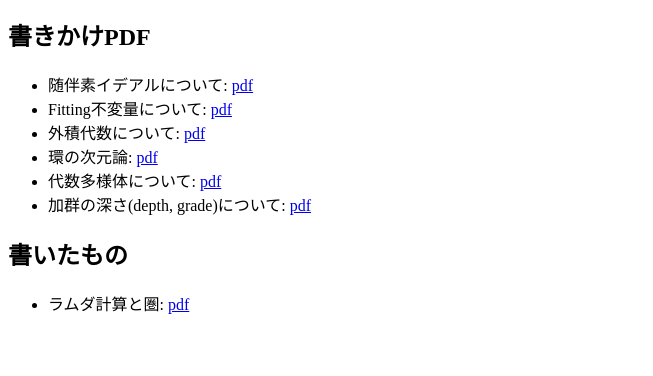
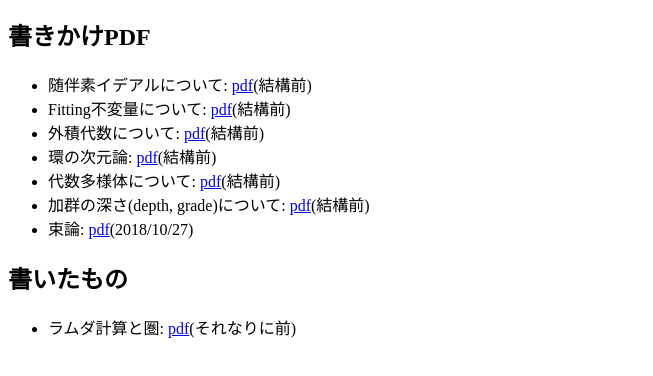
Before and after one commit to mskm9926/mskm9926.github.io, a plain HTML site: page index.html in a window 1280 px wide. Shown: the part 116-492 px from the top of the page, without its empty margins (0-653 px from the left). Drawn offline with Linux system fonts and the light colour scheme.

Commit message:
束論の話追加

```diff
--- a/index.html
+++ b/index.html
@@ -15,17 +15,18 @@
 
    <h2>書きかけPDF</h2>
    <ul>
-     <li>随伴素イデアルについて: <a href="contents/associatedPrimeIdeal.pdf">pdf</a></li>
-     <li>Fitting不変量について: <a href="contents/fittingInvariant.pdf">pdf</a></li>
-     <li>外積代数について: <a href="contents/exteriorAlgebra.pdf">pdf</a></li>
-     <li>環の次元論: <a href="contents/dimensionTheory.pdf">pdf</a></li>
-     <li>代数多様体について: <a href="contents/algebraicVariety.pdf">pdf</a></li>
-     <li>加群の深さ(depth, grade)について: <a href="contents/depthOfModules.pdf">pdf</a></li>
+     <li>随伴素イデアルについて: <a href="contents/associatedPrimeIdeal.pdf">pdf</a>(結構前)</li>
+     <li>Fitting不変量について: <a href="contents/fittingInvariant.pdf">pdf</a>(結構前)</li>
+     <li>外積代数について: <a href="contents/exteriorAlgebra.pdf">pdf</a>(結構前)</li>
+     <li>環の次元論: <a href="contents/dimensionTheory.pdf">pdf</a>(結構前)</li>
+     <li>代数多様体について: <a href="contents/algebraicVariety.pdf">pdf</a>(結構前)</li>
+     <li>加群の深さ(depth, grade)について: <a href="contents/depthOfModules.pdf">pdf</a>(結構前)</li>
+     <li>束論: <a href="contents/lattice.pdf">pdf</a>(2018/10/27)</li>
    </ul>
 
    <h2>書いたもの</h2>
    <ul>
-     <li>ラムダ計算と圏: <a href="contents/lambekCorrespondence.pdf">pdf</a></li>
+     <li>ラムダ計算と圏: <a href="contents/lambekCorrespondence.pdf">pdf</a>(それなりに前)</li>
    </ul>
 
   </body>
```
Also changed, not shown: 1 other file.
